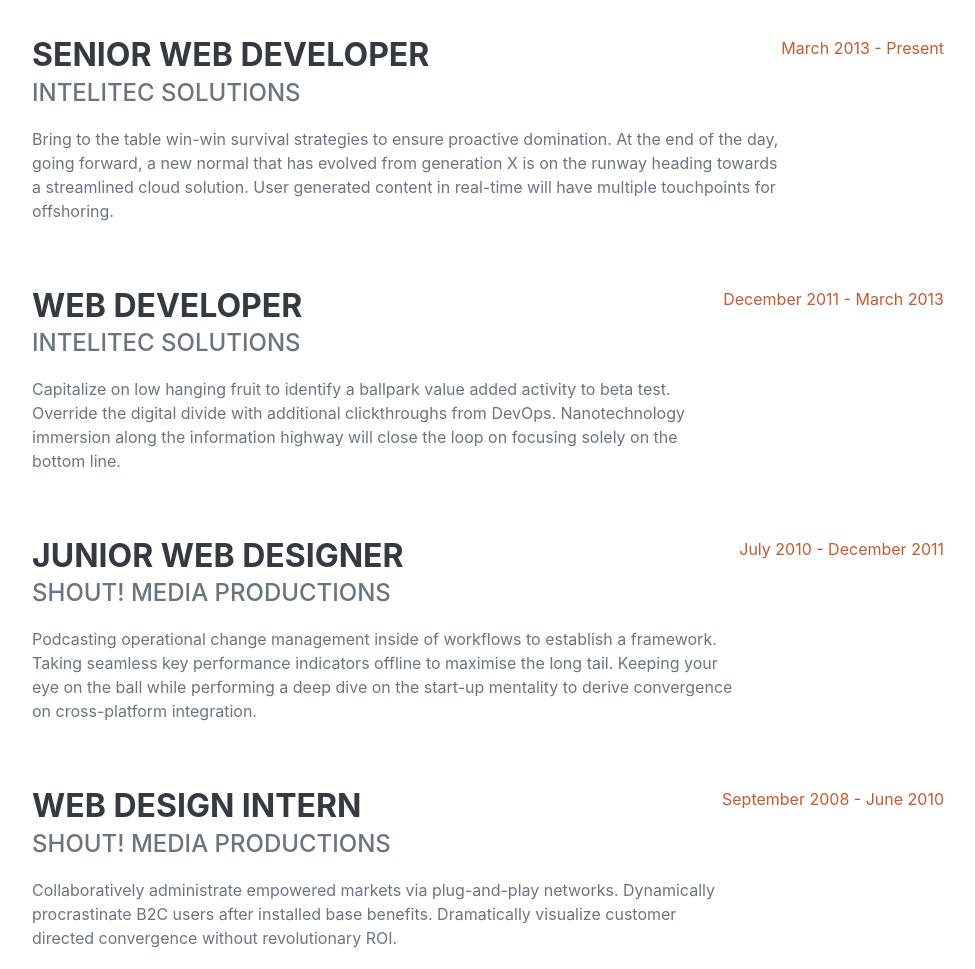
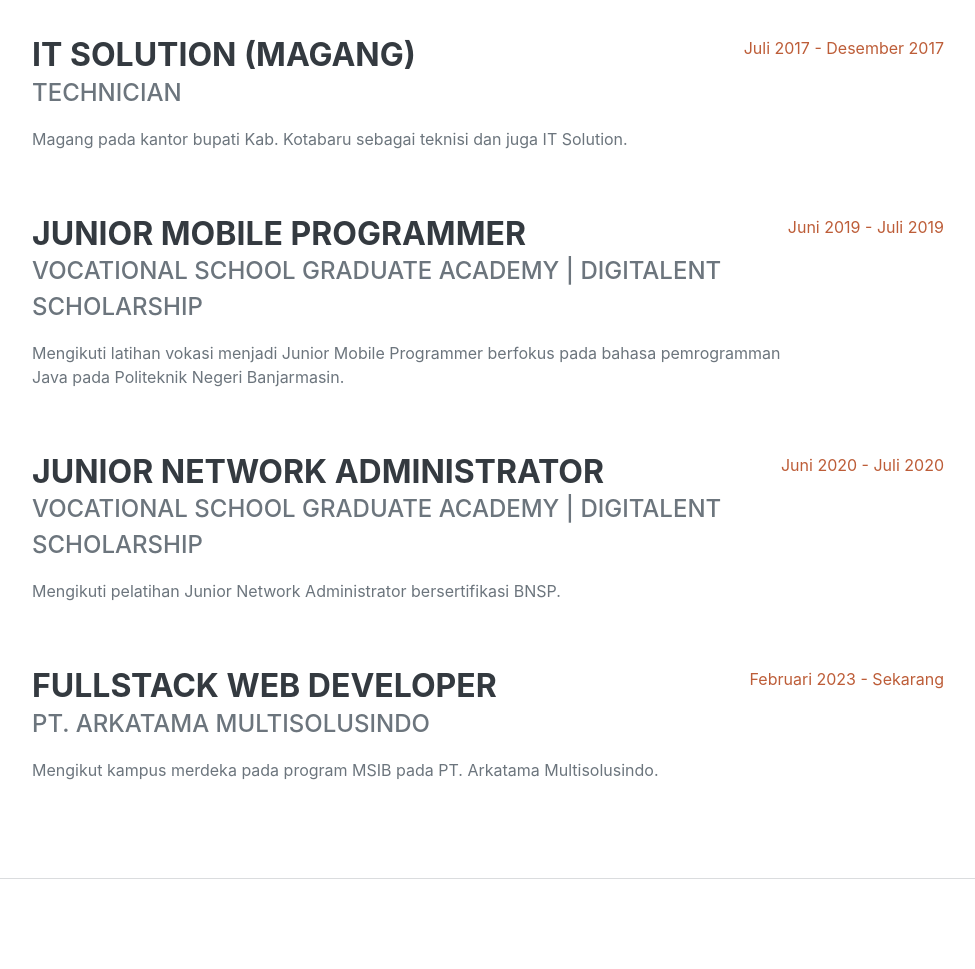
Before and after one commit to bayunimous/tugas2-fswd-arkatama, a plain HTML site: page index.html in a window 1280 px wide. Shown: the part 960-1929 px from the top of the page, without its empty margins (288-1263 px from the left). Drawn offline with nearby package versions, Linux system fonts and the light colour scheme; a web font is replaced by a local one.

Commit message:
[DOCS/FIX] : Mengubah data diri pada bagian experience

```diff
--- a/index.html
+++ b/index.html
@@ -131,70 +131,63 @@
             class="d-flex flex-column flex-md-row justify-content-between mb-5"
           >
             <div class="flex-grow-1">
-              <h3 class="mb-0">Senior Web Developer</h3>
-              <div class="subheading mb-3">Intelitec Solutions</div>
+              <h3 class="mb-0">IT Solution (Magang)</h3>
+              <div class="subheading mb-3">Technician</div>
               <p>
-                Bring to the table win-win survival strategies to ensure
-                proactive domination. At the end of the day, going forward, a
-                new normal that has evolved from generation X is on the runway
-                heading towards a streamlined cloud solution. User generated
-                content in real-time will have multiple touchpoints for
-                offshoring.
+                Magang pada kantor bupati Kab. Kotabaru sebagai teknisi dan juga
+                IT Solution.
               </p>
             </div>
             <div class="flex-shrink-0">
-              <span class="text-primary">March 2013 - Present</span>
+              <span class="text-primary">Juli 2017 - Desember 2017</span>
             </div>
           </div>
           <div
             class="d-flex flex-column flex-md-row justify-content-between mb-5"
           >
             <div class="flex-grow-1">
-              <h3 class="mb-0">Web Developer</h3>
-              <div class="subheading mb-3">Intelitec Solutions</div>
+              <h3 class="mb-0">Junior Mobile Programmer</h3>
+              <div class="subheading mb-3">
+                Vocational School Graduate Academy | Digitalent Scholarship
+              </div>
               <p>
-                Capitalize on low hanging fruit to identify a ballpark value
-                added activity to beta test. Override the digital divide with
-                additional clickthroughs from DevOps. Nanotechnology immersion
-                along the information highway will close the loop on focusing
-                solely on the bottom line.
+                Mengikuti latihan vokasi menjadi Junior Mobile Programmer
+                berfokus pada bahasa pemrogramman Java pada Politeknik Negeri
+                Banjarmasin.
               </p>
             </div>
             <div class="flex-shrink-0">
-              <span class="text-primary">December 2011 - March 2013</span>
+              <span class="text-primary">Juni 2019 - Juli 2019</span>
             </div>
           </div>
           <div
             class="d-flex flex-column flex-md-row justify-content-between mb-5"
           >
             <div class="flex-grow-1">
-              <h3 class="mb-0">Junior Web Designer</h3>
-              <div class="subheading mb-3">Shout! Media Productions</div>
+              <h3 class="mb-0">Junior Network Administrator</h3>
+              <div class="subheading mb-3">
+                Vocational School Graduate Academy | Digitalent Scholarship
+              </div>
               <p>
-                Podcasting operational change management inside of workflows to
-                establish a framework. Taking seamless key performance
-                indicators offline to maximise the long tail. Keeping your eye
-                on the ball while performing a deep dive on the start-up
-                mentality to derive convergence on cross-platform integration.
+                Mengikuti pelatihan Junior Network Administrator bersertifikasi
+                BNSP.
               </p>
             </div>
             <div class="flex-shrink-0">
-              <span class="text-primary">July 2010 - December 2011</span>
+              <span class="text-primary">Juni 2020 - Juli 2020</span>
             </div>
           </div>
           <div class="d-flex flex-column flex-md-row justify-content-between">
             <div class="flex-grow-1">
-              <h3 class="mb-0">Web Design Intern</h3>
-              <div class="subheading mb-3">Shout! Media Productions</div>
+              <h3 class="mb-0">Fullstack Web Developer</h3>
+              <div class="subheading mb-3">PT. Arkatama Multisolusindo</div>
               <p>
-                Collaboratively administrate empowered markets via plug-and-play
-                networks. Dynamically procrastinate B2C users after installed
-                base benefits. Dramatically visualize customer directed
-                convergence without revolutionary ROI.
+                Mengikut kampus merdeka pada program MSIB pada PT. Arkatama
+                Multisolusindo.
               </p>
             </div>
             <div class="flex-shrink-0">
-              <span class="text-primary">September 2008 - June 2010</span>
+              <span class="text-primary">Februari 2023 - Sekarang</span>
             </div>
           </div>
         </div>
```
